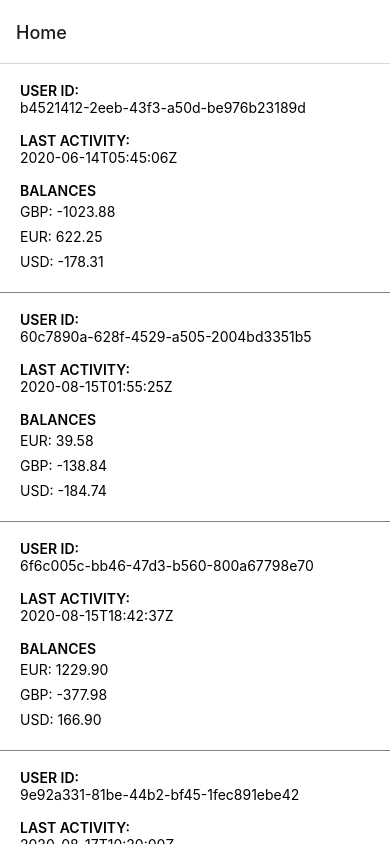
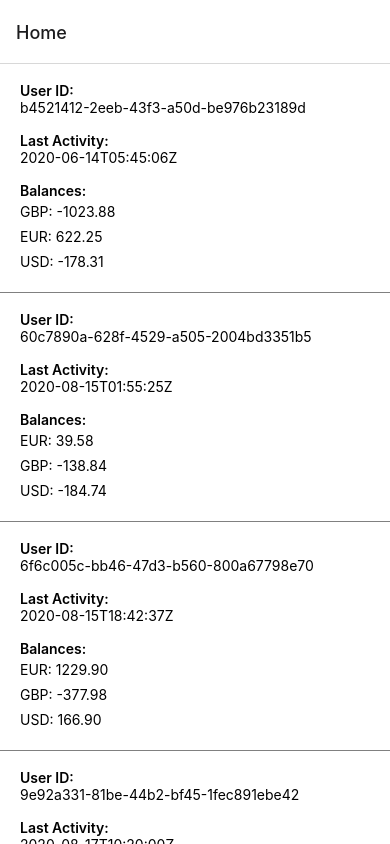
Before and after one commit to vishant101/monolith, a React Native app: screen /Home in a window 390 px wide. Built offline with nearby package versions, Linux system fonts and the light colour scheme.

Commit message:
Clean code

```diff
--- /dev/null
+++ b/src/Views/Components/BalanceItem/consts.ts
@@ -0,0 +1,3 @@
+export const LAST_ACTIVITY = 'Last Activity';
+export const USER_ID = 'User ID';
+export const BALANCES = 'Balances';
--- a/src/Views/Components/BalanceItem/index.tsx
+++ b/src/Views/Components/BalanceItem/index.tsx
@@ -3,6 +3,7 @@ import {View, Text} from 'react-native';
 import {Balances} from '../../../Redux/Types';
 import {Container, ElementContantainer, HeadingText} from './styles';
 import BalanceRow from '../BalanceRow';
+import {BALANCES, LAST_ACTIVITY, USER_ID} from './consts';
 
 interface Props {
   user_id: string;
@@ -10,25 +11,18 @@ interface Props {
   timestamp: string;
 }
 
-const renderUserID = (user_id: string) => (
+const renderElement = (heading: string, value: string) => (
   <ElementContantainer>
-    <HeadingText>USER ID:</HeadingText>
-    <Text>{user_id}</Text>
-  </ElementContantainer>
-);
-
-const renderLastActivity = (timestamp: string) => (
-  <ElementContantainer>
-    <HeadingText>LAST ACTIVITY:</HeadingText>
-    <Text>{timestamp}</Text>
+    <HeadingText>{`${heading}:`}</HeadingText>
+    <Text>{value}</Text>
   </ElementContantainer>
 );
 
 const renderBalances = (balances: Balances) => (
   <ElementContantainer>
-    <HeadingText>BALANCES</HeadingText>
+    <HeadingText>{`${BALANCES}:`}</HeadingText>
     {Object.entries(balances).map(entry => (
-      <BalanceRow currency={entry[0]} balance={entry[1]} />
+      <BalanceRow key={entry[0]} currency={entry[0]} balance={entry[1]} />
     ))}
   </ElementContantainer>
 );
@@ -37,8 +31,8 @@ const BalanceItem = ({user_id, balances, timestamp}: Props) => {
   return (
     <Container>
       <View>
-        {renderUserID(user_id)}
-        {renderLastActivity(timestamp)}
+        {renderElement(USER_ID, user_id)}
+        {renderElement(LAST_ACTIVITY, timestamp)}
         {renderBalances(balances)}
       </View>
     </Container>
--- a/src/Views/Components/BalanceRow/index.tsx
+++ b/src/Views/Components/BalanceRow/index.tsx
@@ -4,7 +4,7 @@ import {Container} from './styles';
 
 interface Props {
   currency: string;
-  balance: number;
+  balance: string;
 }
 
 const BalanceRow = ({currency, balance}: Props) => (
```
